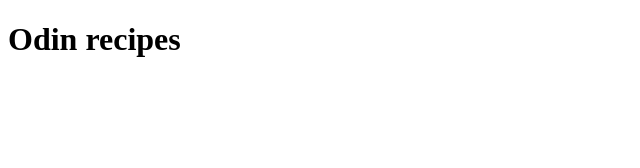
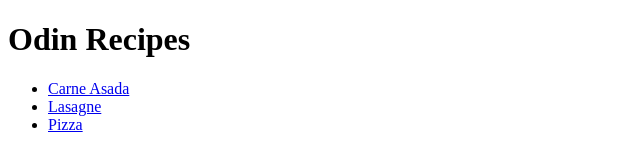
Before and after one commit to d1xt3rr4/recipes, a plain HTML site: page index.html in a window 1280 px wide. Shown: the whole page, without its empty margins (0-640 px from the left). Drawn offline with Linux system fonts and the light colour scheme.

Commit message:
merging info from git

```diff
--- a/index.html
+++ b/index.html
@@ -5,6 +5,11 @@
         <title>Recipes</title>
     </head>
     <body>
-        <h1>Odin recipes</h1>
+        <h1>Odin Recipes</h1>
+        <ul>
+            <li><a href="./recipes/carneasada.html">Carne Asada</a></li>
+            <li><a href="./recipes/lasagna.html">Lasagne</a></li>
+            <li><a href="./recipes/pizza.html">Pizza</a></li>
+        </ul>
     </body>
 </html>
```
